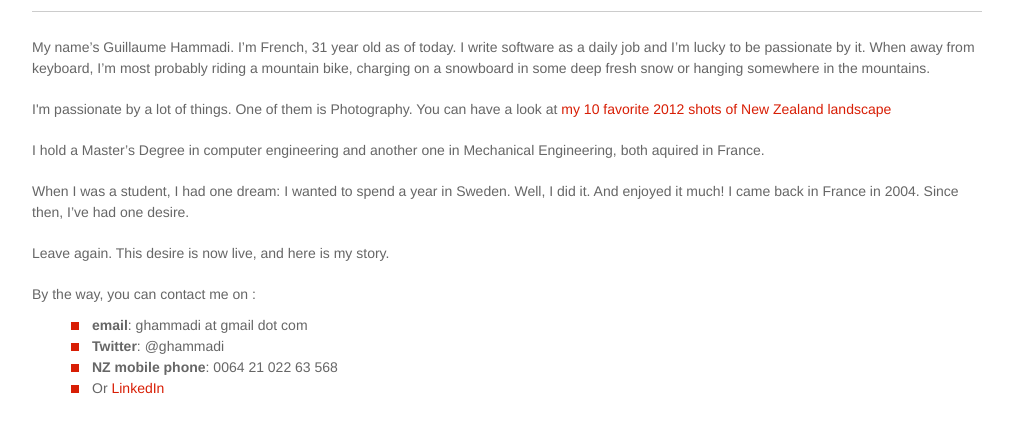
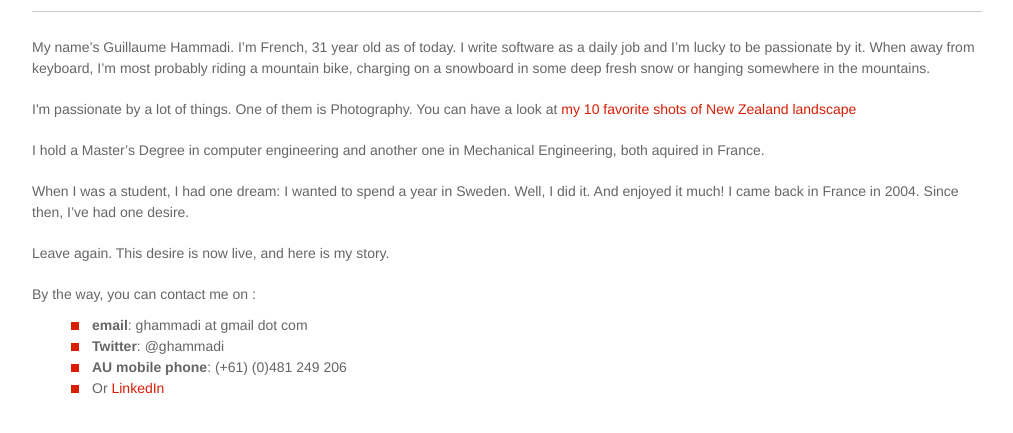
Before and after one commit to vaevictis/vaevictis.github.com, a Jekyll site: the page built from about.html, in a window 1280 px wide. Shown: the part 225-658 px from the top of the page, without its empty margins (133-1146 px from the left). Built offline with Jekyll 4.4.1, drawn with Linux system fonts in a browser that asks for light colours; nearby versions of some CDN libraries.

Commit message:
I want people to be able to contact me in Australia

```diff
--- a/about.html
+++ b/about.html
@@ -16,7 +16,7 @@ title: About
   </p>
 
   <p>
-    I'm passionate by a lot of things. One of them is Photography. You can have a look at <a href="http://vaevictis.smugmug.com/Landscape/first-year-in-nz/27287458_TLLXGc#!i=2293059108&k=hqH9db7">my 10 favorite 2012 shots of New Zealand landscape</a>
+    I'm passionate by a lot of things. One of them is Photography. You can have a look at <a href="http://vaevictis.smugmug.com/Landscape/first-year-in-nz/27287458_TLLXGc#!i=2293059108&k=hqH9db7">my 10 favorite shots of New Zealand landscape</a>
 
   </p>
 
@@ -36,8 +36,8 @@ title: About
     <ul>
       <li><strong>email</strong>: ghammadi at gmail dot com</li>
       <li><strong>Twitter</strong>: @ghammadi</li>
-      <li><strong>NZ mobile phone</strong>: 0064 21 022 63 568</li>
-      <li>Or  <a href="http://nz.linkedin.com/pub/guillaume-hammadi/5/b09/444">LinkedIn</a></li>
+      <li><strong>AU mobile phone</strong>: (+61) (0)481 249 206</li>
+      <li>Or <a href="http://nz.linkedin.com/pub/guillaume-hammadi/5/b09/444">LinkedIn</a></li>
     </ul>
   </p>
 </div>
```
